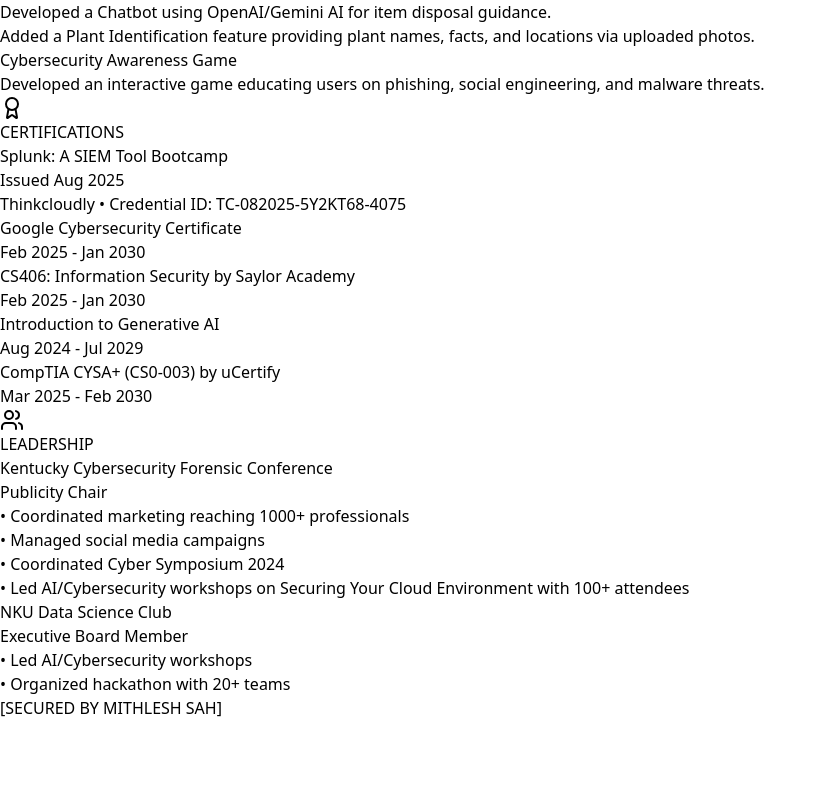
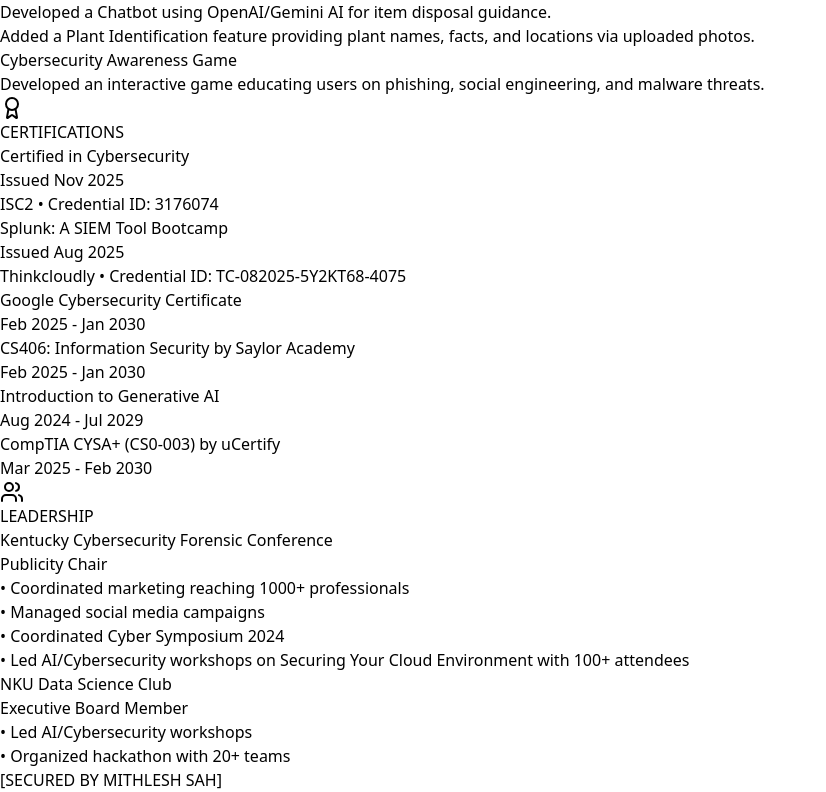
Before and after one commit to Mithsah1325/Cybersecurity-Portfolio, a React (Vite) app in the folder Portfolio/: page / in a window 1280 px wide. Shown: the part 2022-2814 px from the top of the page, without its empty margins (0-826 px from the left). Before the commit the page ends 2742 px from the top, so only its background shows below. Built offline with nearby package versions, Linux system fonts and the light colour scheme.

Commit message:
Add Cybersecurity certification information
Added certification details for Cybersecurity.

```diff
--- a/Portfolio/src/components/CyberPortfolio.jsx
+++ b/Portfolio/src/components/CyberPortfolio.jsx
@@ -320,6 +320,18 @@
 
         <Section title="CERTIFICATIONS" icon={Award}>
           <div className="grid grid-cols-1 md:grid-cols-2 gap-4">
+             <div className={`p-4 rounded ${
+              darkMode ? 'bg-zinc-900' : 'bg-white'
+            }`}>
+              <h3 className={`${
+                darkMode ? 'text-green-400' : 'text-blue-400'
+              }`}>
+                Certified in Cybersecurity
+              </h3>
+              <p className="text-sm mt-1">Issued Nov 2025</p>
+              <p className="text-sm">ISC2 • Credential ID: 3176074</p>
+            </div>
+
             <div className={`p-4 rounded ${
               darkMode ? 'bg-zinc-900' : 'bg-white'
             }`}>
```
